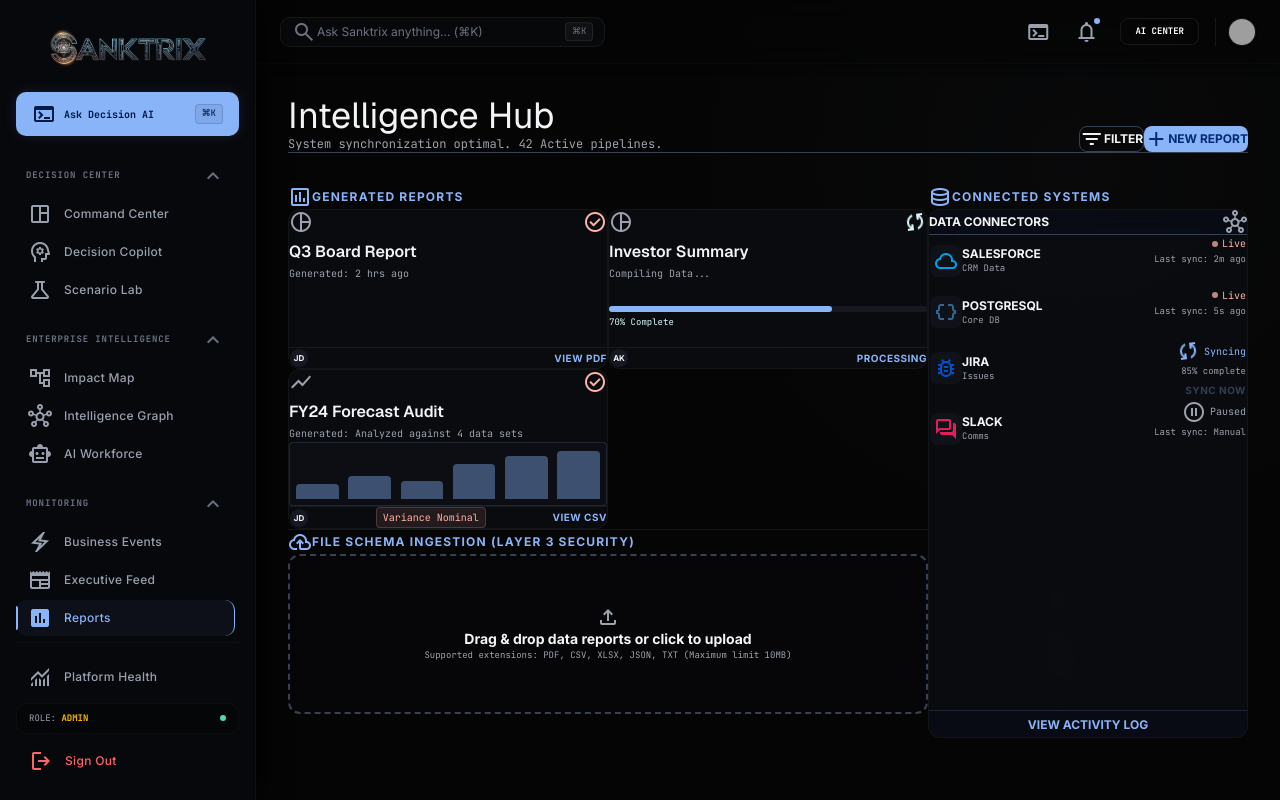
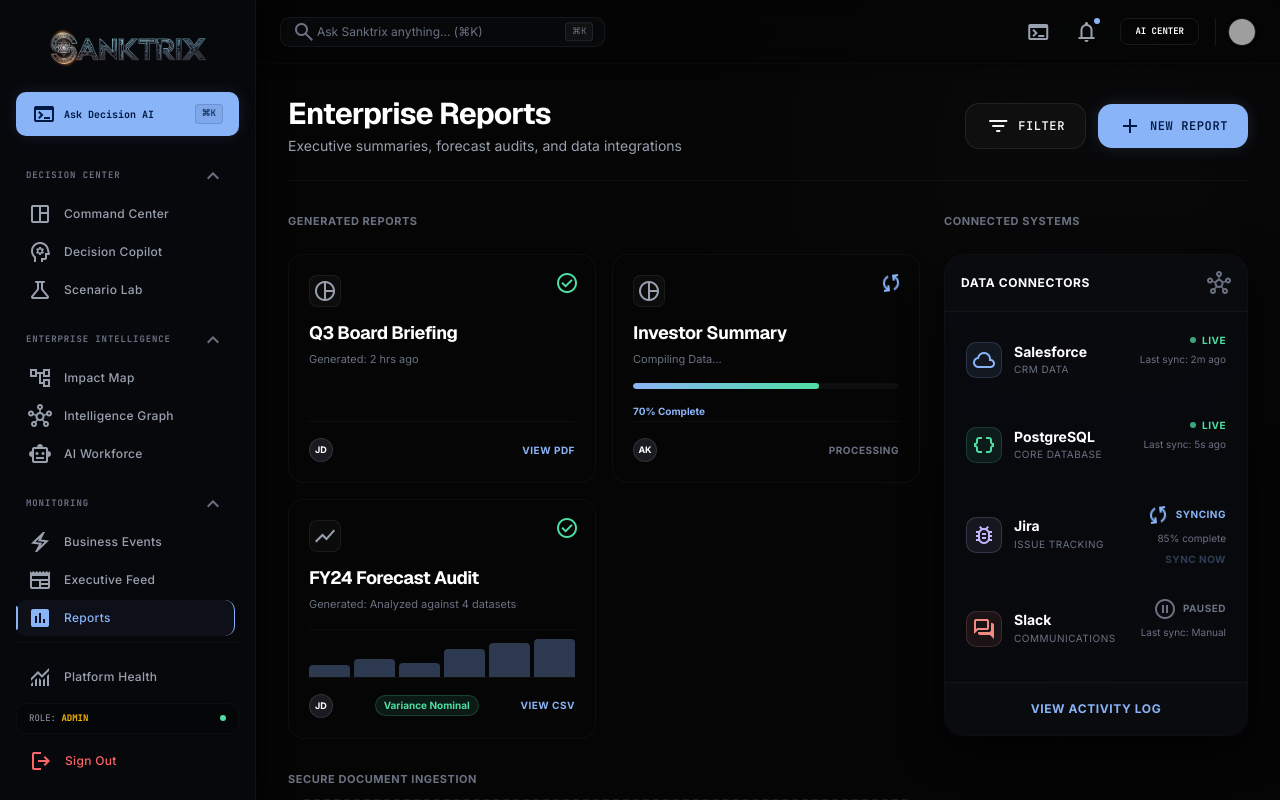
Before and after one commit to karanscosmo/santrix, a Next.js app: page /reports in a window 1280 px wide. Built offline with nearby package versions, Linux system fonts and the light colour scheme; grey boxes are pictures that could not be loaded.

Commit message:
Fix reports page UI to match executive aesthetic

```diff
--- a/src/app/reports/page.tsx
+++ b/src/app/reports/page.tsx
@@ -35,7 +35,7 @@
   const [reports, setReports] = useState<ReportItem[]>([
     {
       id: "rep_1",
-      name: "Q3 Board Report",
+      name: "Q3 Board Briefing",
       type: "PDF",
       status: "COMPLETED",
       time: "2 hrs ago",
@@ -55,7 +55,7 @@
       name: "FY24 Forecast Audit",
       type: "CSV",
       status: "COMPLETED",
-      time: "Analyzed against 4 data sets",
+      time: "Analyzed against 4 datasets",
       variance: "Variance Nominal",
       dataPoints: [30, 45, 35, 70, 85, 95],
       author: "JD",
@@ -70,35 +70,35 @@
       category: "CRM Data",
       status: "LIVE",
       lastSync: "2m ago",
-      color: "text-[#00a1e0]",
+      color: "#8ab4f8",
       icon: "cloud"
     },
     {
       id: "sys_2",
       name: "PostgreSQL",
-      category: "Core DB",
+      category: "Core Database",
       status: "LIVE",
       lastSync: "5s ago",
-      color: "text-[#336791]",
+      color: "#4edea3",
       icon: "data_object"
     },
     {
       id: "sys_3",
       name: "Jira",
-      category: "Issues",
+      category: "Issue Tracking",
       status: "SYNCING",
       lastSync: "Syncing",
       percent: 85,
-      color: "text-[#0052CC]",
+      color: "#c4b5fd",
       icon: "bug_report"
     },
     {
       id: "sys_4",
       name: "Slack",
-      category: "Comms",
+      category: "Communications",
       status: "PAUSED",
       lastSync: "Manual",
-      color: "text-[#E01E5A]",
+      color: "#f28b82",
       icon: "forum"
     }
   ]);
@@ -131,7 +131,7 @@
     return () => clearInterval(interval);
   }, []);
 
-  // Secure File Upload Handlers (Layer 3 & 4)
+  // Secure File Upload Handlers
   const validateAndAddReport = (fileName: string, fileSize: number, fileType: string) => {
     // Check role permission
     if (!checkPermission("file:upload")) {
@@ -162,7 +162,7 @@
       return;
     }
 
-    // Filename Sanitization & XSS Mitigation
+    // Filename Sanitization
     const sanitizedName = sanitizeInput(fileName).replace(/[^a-zA-Z0-9_.-]/g, "_");
 
     const newReport: ReportItem = {
@@ -270,23 +270,29 @@
   return (
     <DashboardLayout>
       {/* Page Header */}
-      <div className="flex flex-col md:flex-row justify-between items-start md:items-end gap-md border-b border-outline-variant pb-md streaming-pulse">
+      <header className="flex flex-col md:flex-row justify-between items-start md:items-center gap-4 border-b border-white/[0.04] pb-6">
         <div>
-          <h2 className="font-display text-4xl text-on-surface">Intelligence Hub</h2>
-          <p className="font-mono text-xs text-on-surface-variant">System synchronization optimal. 42 Active pipelines.</p>
+          <h1 className="font-display text-2xl md:text-3xl font-bold tracking-tight text-white">
+            Enterprise Reports
+          </h1>
+          <p className="text-sm text-gray-400 mt-1">
+            Executive summaries, forecast audits, and data integrations
+          </p>
         </div>
-        <div className="flex gap-sm">
+        <div className="flex items-center gap-3">
           <button
             onClick={() => alert("Filter overlays enabled.")}
-            className="border border-outline-variant text-on-surface px-md py-sm rounded-lg font-sans text-xs uppercase font-bold hover:bg-surface-container-high transition-colors flex items-center gap-xs cursor-pointer"
+            className="btn-action btn-secondary text-[11px] py-2"
           >
-            <span className="material-symbols-outlined text-sm">filter_list</span> Filter
+            <span className="material-symbols-outlined text-[14px]">filter_list</span>
+            Filter
           </button>
           <label
             htmlFor="header-upload-input"
-            className="bg-primary text-on-primary px-md py-sm rounded-lg font-sans text-xs uppercase font-bold hover:opacity-90 transition-opacity flex items-center gap-xs glow-active cursor-pointer"
+            className="btn-action btn-primary text-[11px] py-2 cursor-pointer"
           >
-            <span className="material-symbols-outlined text-sm">add</span> New Report
+            <span className="material-symbols-outlined text-[14px]">add</span>
+            New Report
             <input
               type="file"
               id="header-upload-input"
@@ -296,84 +302,81 @@
             />
           </label>
         </div>
-      </div>
+      </header>
 
-      {/* Bento Grid */}
-      <div className="grid grid-cols-1 lg:grid-cols-12 gap-md pb-8">
-        {/* Reports panel (Spans 8 columns on desktop) */}
-        <div className="lg:col-span-8 space-y-md">
-          <h3 className="font-sans text-xs font-bold text-primary uppercase tracking-widest flex items-center gap-xs">
-            <span className="material-symbols-outlined text-sm">assessment</span> Generated Reports
-          </h3>
+      {/* Main Grid */}
+      <div className="grid grid-cols-1 lg:grid-cols-12 gap-6">
+        {/* Reports Panel */}
+        <div className="lg:col-span-8 space-y-6">
+          <div className="flex items-center justify-between">
+            <h2 className="text-[11px] text-gray-500 uppercase tracking-wider font-bold">
+              Generated Reports
+            </h2>
+          </div>
 
-          <div className="grid grid-cols-1 md:grid-cols-2 gap-md">
+          <div className="grid grid-cols-1 md:grid-cols-2 gap-4">
             {reports.map((report) => (
               <div
                 key={report.id}
-                className={`glass-panel p-md relative overflow-hidden rounded-xl group hover:border-primary transition-colors cursor-pointer flex flex-col justify-between min-h-[160px] ${
-                  report.status === "COMPILING" ? "streaming-pulse" : ""
-                }`}
+                className="bg-[#050505]/40 border border-white/[0.04] hover:border-white/[0.15] p-5 rounded-[16px] transition-all flex flex-col justify-between min-h-[170px] relative group cursor-pointer"
               >
                 {report.status === "COMPLETED" ? (
-                  <div className="absolute top-0 right-0 p-sm text-tertiary">
-                    <span className="material-symbols-outlined text-sm">check_circle</span>
+                  <div className="absolute top-4 right-4 text-[#4edea3]">
+                    <span className="material-symbols-outlined text-[18px]">check_circle</span>
                   </div>
                 ) : (
-                  <div className="absolute top-0 right-0 p-sm text-secondary">
-                    <span className="material-symbols-outlined text-sm animate-spin">sync</span>
+                  <div className="absolute top-4 right-4 text-[#8ab4f8]">
+                    <span className="material-symbols-outlined text-[18px] animate-spin">sync</span>
                   </div>
                 )}
 
-                <div className="mb-md">
-                  <span className="material-symbols-outlined text-on-surface-variant mb-xs">
-                    {report.type === "PDF" ? "pie_chart" : report.type === "CSV" ? "show_chart" : "description"}
-                  </span>
-                  <h4 className="font-display text-md text-on-surface font-semibold">{report.name}</h4>
-                  <p className="font-mono text-[10px] text-on-surface-variant mt-0.5">
+                <div className="mb-4 pr-6">
+                  <div className="w-8 h-8 rounded-[8px] bg-white/[0.03] border border-white/[0.06] flex items-center justify-center mb-3">
+                    <span className="material-symbols-outlined text-[16px] text-gray-400">
+                      {report.type === "PDF" ? "pie_chart" : report.type === "CSV" ? "show_chart" : "description"}
+                    </span>
+                  </div>
+                  <h4 className="font-display text-lg font-bold text-white tracking-tight">{report.name}</h4>
+                  <p className="text-[11px] text-gray-500 mt-1">
                     {report.status === "COMPILING" ? report.time : `Generated: ${report.time}`}
                   </p>
                 </div>
 
                 {report.status === "COMPILING" && report.progress !== undefined && (
-                  <div className="w-full mb-md">
-                    <div className="w-full bg-surface-container-high rounded-full h-1.5 mt-2">
-                      <div
-                        className="bg-primary h-1.5 rounded-full transition-all duration-300"
-                        style={{ width: `${report.progress}%` }}
-                      ></div>
+                  <div className="w-full mt-auto">
+                    <div className="confidence-bar w-full h-1.5 mb-2">
+                      <div className="fill" style={{ width: `${report.progress}%` }}></div>
                     </div>
-                    <span className="font-mono text-[9px] text-secondary mt-1 block">{report.progress}% Complete</span>
+                    <span className="text-[10px] text-[#8ab4f8] font-bold">{report.progress}% Complete</span>
                   </div>
                 )}
 
-                {/* Render sparkline if fy24 forecast / dataPoints */}
+                {/* Sparkline for specific reports */}
                 {report.dataPoints && (
-                  <div className="h-16 bg-surface-container-low rounded border border-outline-variant/50 flex items-end justify-between p-1.5 mt-sm mb-md">
+                  <div className="h-12 flex items-end gap-1 mt-auto pt-2 border-t border-white/[0.04]">
                     {report.dataPoints.map((dp, idx) => (
                       <div
                         key={idx}
                         style={{ height: `${dp}%` }}
-                        className="w-[14%] bg-primary/40 rounded-t hover:bg-primary transition-all cursor-pointer"
+                        className="flex-1 bg-[#8ab4f8]/30 rounded-t hover:bg-[#8ab4f8] transition-colors"
                         title={`Variance score: ${dp}`}
                       ></div>
                     ))}
                   </div>
                 )}
 
-                <div className="flex justify-between items-center border-t border-outline-variant/30 pt-sm mt-sm">
+                <div className="flex justify-between items-center pt-4 mt-auto border-t border-white/[0.04]">
                   {report.author && (
-                    <div className="flex -space-x-1.5">
-                      <div className="w-5 h-5 rounded-full bg-surface-container-high border border-surface flex items-center justify-center text-[8px] text-on-surface font-bold">
-                        {report.author}
-                      </div>
+                    <div className="w-6 h-6 rounded-full bg-[#1a1b21] border border-white/[0.1] flex items-center justify-center text-[9px] text-white font-bold">
+                      {report.author}
                     </div>
                   )}
                   {report.variance && (
-                    <span className="text-[10px] font-mono text-tertiary bg-tertiary/10 border border-tertiary/20 px-1.5 py-0.5 rounded">
+                    <span className="text-[10px] text-[#4edea3] font-bold px-2 py-0.5 rounded-full border border-[#4edea3]/20 bg-[#4edea3]/10">
                       {report.variance}
                     </span>
                   )}
-                  <span className="font-sans text-[10px] font-bold text-primary group-hover:underline uppercase tracking-wider">
+                  <span className={`text-[10px] font-bold uppercase tracking-wider ${report.status === "COMPLETED" ? "text-[#8ab4f8] group-hover:underline" : "text-gray-500"}`}>
                     {report.status === "COMPLETED" ? `View ${report.type}` : "Processing"}
                   </span>
                 </div>
@@ -381,18 +384,18 @@
             ))}
           </div>
 
-          {/* Secure File Ingestion widget */}
-          <div className="pt-md border-t border-outline-variant/30">
-            <h3 className="font-sans text-xs font-bold text-primary uppercase tracking-widest flex items-center gap-xs mb-sm">
-              <span className="material-symbols-outlined text-sm">cloud_upload</span> File Schema Ingestion (Layer 3 Security)
-            </h3>
+          {/* Secure File Ingestion */}
+          <div className="pt-2">
+            <h2 className="text-[11px] text-gray-500 uppercase tracking-wider font-bold mb-3">
+              Secure Document Ingestion
+            </h2>
             <div
               onDragEnter={handleDrag}
               onDragOver={handleDrag}
               onDragLeave={handleDrag}
               onDrop={handleDrop}
-              className={`border-2 border-dashed rounded-xl p-lg flex flex-col items-center justify-center transition-all cursor-pointer min-h-[160px] ${
-                dragActive ? "border-primary bg-primary/10" : "border-outline-variant hover:border-primary/50 bg-surface-container-lowest/50"
+              className={`border-2 border-dashed rounded-[16px] p-8 flex flex-col items-center justify-center transition-all cursor-pointer min-h-[160px] ${
+                dragActive ? "border-[#8ab4f8] bg-[#8ab4f8]/5" : "border-white/[0.1] hover:border-white/[0.2] bg-[#050505]/40"
               }`}
             >
               <input
@@ -403,11 +406,13 @@
                 onChange={handleFileInputChange}
               />
               <label htmlFor="sec-upload-input" className="cursor-pointer flex flex-col items-center">
-                <span className="material-symbols-outlined text-4xl text-on-surface-variant group-hover:text-primary mb-sm">
-                  file_upload
-                </span>
-                <p className="font-sans text-sm text-on-surface font-bold">Drag &amp; drop data reports or click to upload</p>
-                <p className="font-mono text-[9px] text-on-surface-variant mt-xs">
+                <div className="w-12 h-12 rounded-full bg-white/[0.03] flex items-center justify-center mb-3 group-hover:bg-white/[0.05] transition-colors">
+                  <span className="material-symbols-outlined text-[24px] text-gray-400">
+                    cloud_upload
+                  </span>
+                </div>
+                <p className="text-sm text-white font-bold">Drag &amp; drop data reports or click to upload</p>
+                <p className="text-[11px] text-gray-500 mt-2">
                   Supported extensions: PDF, CSV, XLSX, JSON, TXT (Maximum limit 10MB)
                 </p>
               </label>
@@ -415,62 +420,68 @@
           </div>
         </div>
 
-        {/* Systems sync status (Spans 4 columns on desktop) */}
-        <div className="lg:col-span-4 space-y-md">
-          <h3 className="font-sans text-xs font-bold text-primary uppercase tracking-widest flex items-center gap-xs">
-            <span className="material-symbols-outlined text-sm">database</span> Connected Systems
-          </h3>
+        {/* Connected Systems Panel */}
+        <div className="lg:col-span-4 space-y-6">
+          <div className="flex items-center justify-between">
+            <h2 className="text-[11px] text-gray-500 uppercase tracking-wider font-bold">
+              Connected Systems
+            </h2>
+          </div>
 
-          <div className="glass-panel rounded-xl flex flex-col h-full border border-outline-variant/60">
-            <div className="p-md border-b border-outline-variant flex justify-between items-center bg-[#090D1A]/50 rounded-t-xl">
-              <span className="font-sans text-xs uppercase font-bold text-on-surface">Data Connectors</span>
-              <span className="material-symbols-outlined text-on-surface-variant text-md">hub</span>
+          <div className="panel-layer flex flex-col border border-white/[0.05] rounded-[16px] overflow-hidden">
+            <div className="p-4 border-b border-white/[0.04] bg-[#0a0b0e] flex justify-between items-center">
+              <span className="text-xs font-bold text-white uppercase tracking-wider">Data Connectors</span>
+              <span className="material-symbols-outlined text-[16px] text-gray-500">hub</span>
             </div>
 
-            <div className="flex-1 p-sm space-y-sm">
+            <div className="flex-1 p-2 space-y-1">
               {systems.map((sys) => (
                 <div
                   key={sys.id}
-                  className="flex items-center justify-between p-sm hover:bg-surface-container rounded-xl transition-all border border-transparent hover:border-outline-variant/30 group"
+                  className="flex items-center justify-between p-3 hover:bg-white/[0.03] rounded-[10px] transition-colors group border border-transparent hover:border-white/[0.05]"
                 >
-                  <div className="flex items-center gap-md">
-                    <div className={`w-8 h-8 rounded-lg bg-surface-container flex items-center justify-center ${sys.color}`}>
-                      <span className="material-symbols-outlined text-lg">{sys.icon}</span>
+                  <div className="flex items-center gap-3">
+                    <div
+                      className="w-9 h-9 rounded-[10px] flex items-center justify-center shrink-0"
+                      style={{ backgroundColor: `${sys.color}15`, border: `1px solid ${sys.color}30` }}
+                    >
+                      <span className="material-symbols-outlined text-[18px]" style={{ color: sys.color }}>
+                        {sys.icon}
+                      </span>
                     </div>
                     <div>
-                      <p className="font-sans text-xs uppercase font-bold text-on-surface">{sys.name}</p>
-                      <p className="font-mono text-[9px] text-on-surface-variant">{sys.category}</p>
+                      <p className="text-sm font-bold text-white leading-tight">{sys.name}</p>
+                      <p className="text-[10px] text-gray-500 uppercase tracking-wider mt-0.5">{sys.category}</p>
                     </div>
                   </div>
 
-                  <div className="text-right flex flex-col items-end">
+                  <div className="text-right flex flex-col items-end min-w-[80px]">
                     {sys.status === "LIVE" && (
-                      <div className="flex items-center gap-1 text-tertiary">
-                        <span className="w-1.5 h-1.5 rounded-full bg-tertiary animate-pulse"></span>
-                        <span className="font-mono text-[10px]">Live</span>
+                      <div className="flex items-center gap-1.5 text-[#4edea3]">
+                        <span className="w-1.5 h-1.5 rounded-full bg-[#4edea3] animate-pulse"></span>
+                        <span className="text-[10px] font-bold uppercase tracking-wider">Live</span>
                       </div>
                     )}
                     {sys.status === "SYNCING" && (
-                      <div className="flex items-center gap-1 text-primary">
+                      <div className="flex items-center gap-1.5 text-[#8ab4f8]">
                         <span className="material-symbols-outlined text-[12px] animate-spin">sync</span>
-                        <span className="font-mono text-[10px]">Syncing</span>
+                        <span className="text-[10px] font-bold uppercase tracking-wider">Syncing</span>
                       </div>
                     )}
                     {sys.status === "PAUSED" && (
-                      <div className="flex items-center gap-1 text-on-surface-variant">
+                      <div className="flex items-center gap-1.5 text-gray-500">
                         <span className="material-symbols-outlined text-[12px]">pause_circle</span>
-                        <span className="font-mono text-[10px]">Paused</span>
+                        <span className="text-[10px] font-bold uppercase tracking-wider">Paused</span>
                       </div>
                     )}
-                    <span className="font-mono text-[9px] text-on-surface-variant mt-0.5">
+                    <span className="text-[10px] text-gray-500 mt-1 block">
                       {sys.percent ? `${sys.percent}% complete` : `Last sync: ${sys.lastSync}`}
                     </span>
 
-                    {/* Sync Trigger button */}
                     <button
                       onClick={() => triggerSync(sys.id)}
                       disabled={sys.status === "SYNCING"}
-                      className="opacity-0 group-hover:opacity-100 text-[10px] text-primary font-bold uppercase tracking-wider hover:underline mt-1 transition-opacity cursor-pointer disabled:opacity-30"
+                      className="opacity-0 group-hover:opacity-100 text-[10px] text-[#8ab4f8] font-bold uppercase tracking-wider hover:underline mt-1.5 transition-opacity cursor-pointer disabled:opacity-30"
                     >
                       Sync Now
                     </button>
@@ -479,10 +490,10 @@
               ))}
             </div>
 
-            <div className="p-md border-t border-outline-variant/50 bg-[#090D1A]/50 rounded-b-xl">
+            <div className="p-3 border-t border-white/[0.04] bg-[#0a0b0e]">
               <button
                 onClick={() => alert("Activity logs loaded.")}
-                className="w-full text-center font-sans text-xs uppercase font-bold text-primary hover:text-primary-container transition-colors py-1 cursor-pointer"
+                className="w-full text-center text-xs font-bold text-[#8ab4f8] hover:text-[#a8c7fa] uppercase tracking-wider transition-colors py-1.5 cursor-pointer"
               >
                 View Activity Log
               </button>
```
